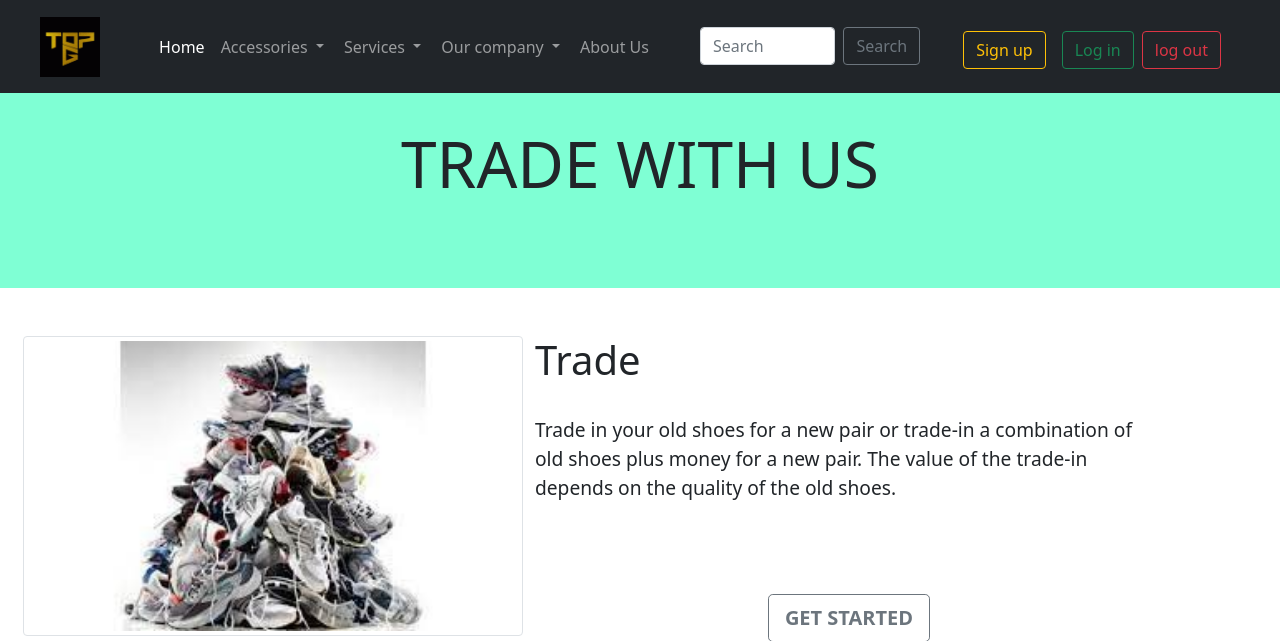
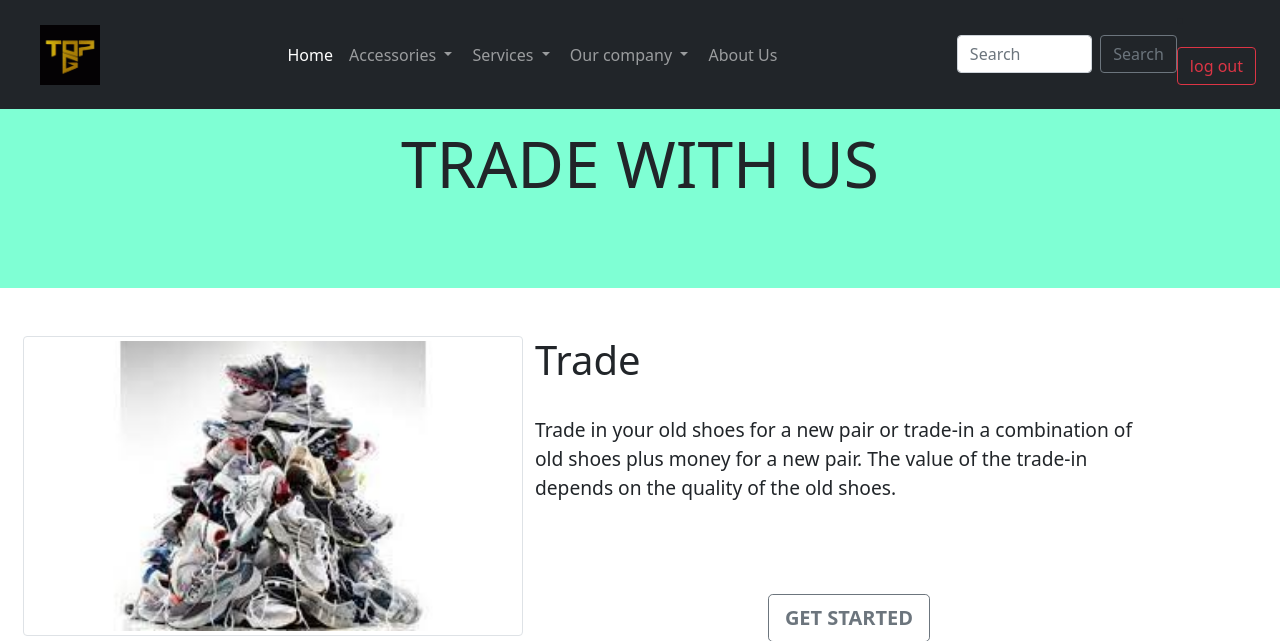
Before and after one commit to zebbyG/topg-shop, a Django app: page /shop_services/trade/ in a window 1280 px wide. Shown: the top 641 px of the page. Run offline with Django 4.2, Linux system fonts and the light colour scheme; the visitor is signed in with stand-in values (Sample User, id 1).

Commit message:
files editing

```diff
--- a/TOP Gz SHOE SHOP/accounts/templates/log_in.html
+++ b/TOP Gz SHOE SHOP/accounts/templates/log_in.html
@@ -13,6 +13,9 @@
     <h3 class="display-3">
         <strong>LOG IN</strong><!-- page-header.css for custom container styling -->
     </h3>
+    <em>
+        if not registered... <a style="text-decoration: none;" href="{% url 'accounts:sign_up' %}">register here</a>
+    </em>
 </div>
 <form class="site-form" action="{% url 'accounts:log_in' %}" method="post">
     {% csrf_token %}
--- a/TOP Gz SHOE SHOP/app/base_topshop.html
+++ b/TOP Gz SHOE SHOP/app/base_topshop.html
@@ -64,6 +64,14 @@
         <input class="form-control me-2" type="search" placeholder="Search" aria-label="Search">
         <button class="btn btn-outline-secondary" type="submit">Search</button>
       </form>
+      {% if user.is_authenticated %}
+          <li class="nav-item">
+            <form class="logout" action="{% url 'accounts:log_out' %}" method="post">
+              {% csrf_token %}
+              <button type="submit" class="btn btn-outline-danger" style="margin-top: 15px;">log out</button>
+            </form>
+          </li>
+      {% else %}
           <ul class="navbar-nav me-auto mb-2 mb-lg-0">
             <li class="nav-item">
               <a class="nav-link" href="{% url 'accounts:sign_up' %}">
@@ -75,13 +83,14 @@
                 <button type="button" class="btn btn-outline-success" style="margin-top: 15px;">Log in</button>
               </a>
             </li>
-        <li class="nav-item">
-          <form class="logout" action="{% url 'accounts:log_out' %}" method="post">
-            {% csrf_token %}
-            <button type="submit" class="btn btn-outline-danger" style="margin-top: 23px;">log out</button>
-          </form>
-        </li>
+    <!--        <li class="nav-item">-->
+    <!--          <form class="logout" action="{% url 'accounts:log_out' %}" method="post">-->
+    <!--            {% csrf_token %}-->
+    <!--            <button type="submit" class="btn btn-outline-danger" style="margin-top: 23px;">log out</button>-->
+    <!--          </form>-->
+    <!--        </li>-->
           </ul>
+      {% endif %}
     </div>
   </div>
 </nav>
--- a/TOP Gz SHOE SHOP/shop_services/templates/customer_service.html
+++ b/TOP Gz SHOE SHOP/shop_services/templates/customer_service.html
@@ -17,7 +17,7 @@
 </div>
 <br><br>
 <!-- LINK TO CUSTOMER SERVICE-->
-<div class="row">
+<div class="row" style="cursor: grab;">
     <img class="img-thumbnail rounded" style="width: 500px; height: 300px; object-fit: cover; margin-left: 35px;" src="{% static 'customer-service.jpg' %}" alt="Vans Slip-on custom.jpg">
         <div class="col-md-6">
             <h1>Customer Service</h1>
--- a/TOP Gz SHOE SHOP/shop_services/templates/customize_shoes.html
+++ b/TOP Gz SHOE SHOP/shop_services/templates/customize_shoes.html
@@ -16,7 +16,7 @@
     </h3>
 </div>
 <br><br>
-<div class="row">
+<div class="row" style="cursor: grab;">
     <img class="img-thumbnail rounded" style="width: 500px; height: 300px; object-fit: cover; margin-left: 35px;" src="{% static 'Yeezy slides customs.jpg' %}" alt="Customizing shoes">
         <div class="col-md-6">
             <h1>Customize your shoe game</h1>
--- a/TOP Gz SHOE SHOP/shop_services/templates/donate_shoes.html
+++ b/TOP Gz SHOE SHOP/shop_services/templates/donate_shoes.html
@@ -17,7 +17,7 @@
 </div>
 <br><br>
 <!-- LINK TO SERVICE DONATE WITH US -->
-<div class="row">
+<div class="row" style="cursor: grab;">
     <img class="img-thumbnail rounded" style="width: 500px; height: 300px; object-fit: cover; margin-left: 35px;" src="{% static 'donate.jpg' %}" alt="Vans Slip-on custom.jpg">
         <div class="col-md-6">
             <h1>Soles for Souls</h1>
--- a/TOP Gz SHOE SHOP/shop_services/templates/order-shoes.html
+++ b/TOP Gz SHOE SHOP/shop_services/templates/order-shoes.html
@@ -18,7 +18,7 @@
 </div>
 <br><br>
 <!-- LINK TO CATALOGUE -->
-<div class="row">
+<div class="row" style="cursor: grab;">
     <img class="img-thumbnail rounded" style="width: 500px; height: 300px; object-fit: cover; margin-left: 35px;" src="{% static 'home-delivery.png' %}" alt="Vans Slip-on custom.jpg">
         <div class="col-md-6">
             <h1>Order Shoes</h1>
--- a/TOP Gz SHOE SHOP/shop_services/templates/trade.html
+++ b/TOP Gz SHOE SHOP/shop_services/templates/trade.html
@@ -17,7 +17,7 @@
 </div>
 <br><br>
 <!-- LINK TO SERVICE TRADE WITH US -->
-<div class="row">
+<div class="row" style="cursor: grab;">
     <img class="img-thumbnail rounded" style="width: 500px; height: 300px; object-fit: cover; margin-left: 35px;" src="{% static 'trade.jpg' %}" alt="Vans Slip-on custom.jpg">
         <div class="col-md-6">
             <h1>Trade</h1>
--- a/TOP Gz SHOE SHOP/shop_services/views.py
+++ b/TOP Gz SHOE SHOP/shop_services/views.py
@@ -1,5 +1,5 @@
 from django.shortcuts import render
-from django.contrib.auth.decorators import login_required
+# from django.contrib.auth.decorators import login_required
 
 
 def services(request):
@@ -10,21 +10,17 @@ def order_shoes(request):
     return render(request, 'order-shoes.html', {"name": "Zebbylion Njau"})
 
 
-@login_required(login_url='accounts:log_in')
 def trade(request):
     return render(request, 'trade.html', {"name": "Zebbylion Njau"})
 
 
-@login_required(login_url='accounts:log_in')
 def customize_shoes(request):
     return render(request, 'customize_shoes.html', {"name": "Zebbylion Njau"})
 
 
-@login_required(login_url='accounts:log_in')
 def donate_shoes(request):
     return render(request, 'donate_shoes.html', {"name": "Zebbylion Njau"})
 
 
-@login_required(login_url='accounts:log_in')
 def customer_service(request):
     return render(request, 'customer_service.html', {"name": "Zebbylion njau"})
```
Also changed, not shown: TOP Gz SHOE SHOP/shop_services/templates/shop-services.html (+5 -5 lines). Lines whose indentation alone changed are shown as unchanged.
